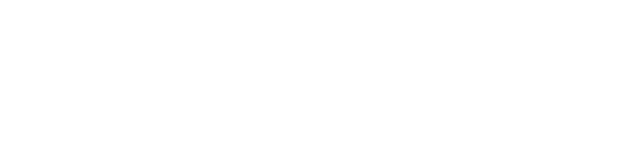
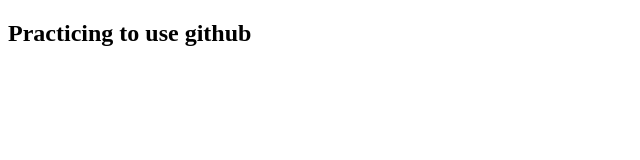
Before and after one commit to nnamdi-cipher/git-one, a plain HTML site: page index.html in a window 1280 px wide. Shown: the whole page, without its empty margins (0-640 px from the left). Drawn offline with Linux system fonts and the light colour scheme.

Commit message:
index file added

```diff
--- a/index.html
+++ b/index.html
@@ -6,6 +6,6 @@
     <title>Document</title>
 </head>
 <body>
-
+    <h2>Practicing to use github</h2>
 </body>
 </html>
```
